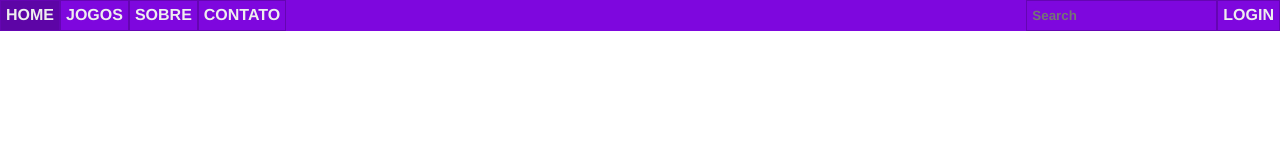
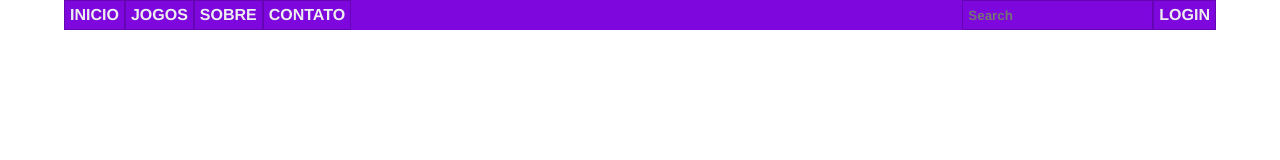
Before and after one commit to IgorAssuncao/infnet-html-css, a plain HTML site: page at/index.html in a window 1280 px wide. Drawn offline with Linux system fonts and the light colour scheme.

Commit message:
final adjustments to navbar

```diff
--- a/at/index.html
+++ b/at/index.html
@@ -10,7 +10,7 @@
     <header>
       <nav class="menu-area">
         <ul class="left-menu">
-          <li><a href="#">Home</a></li>
+          <li><a href="#">Inicio</a></li>
           <li><a href="pages/jogos.html">Jogos</a></li>
           <li><a href="pages/sobre.html">Sobre</a></li>
           <li><a href="pages/contato.html">Contato</a></li>
--- a/at/styles.css
+++ b/at/styles.css
@@ -9,11 +9,15 @@
 }
 
 .menu-area {
-  width: 100%;
-  height: 31px;
-  background-color: #7e07de;
   display: flex;
   justify-content: space-between;
+  left: 20px;
+  right: 20px;
+  margin: 0 5%;
+  --menu-area-width: 90%;
+  height: 30px;
+  --menu-area-height: 30px;
+  background-color: #7e07de;
 }
 
 .menu-area a {
@@ -35,7 +39,7 @@
   display: flex;
   flex-direction: column;
   justify-content: center;
-  top: 30px;
+  top: calc(var(--menu-area-height) - 1px);
   right: -1px;
 }
 
```
